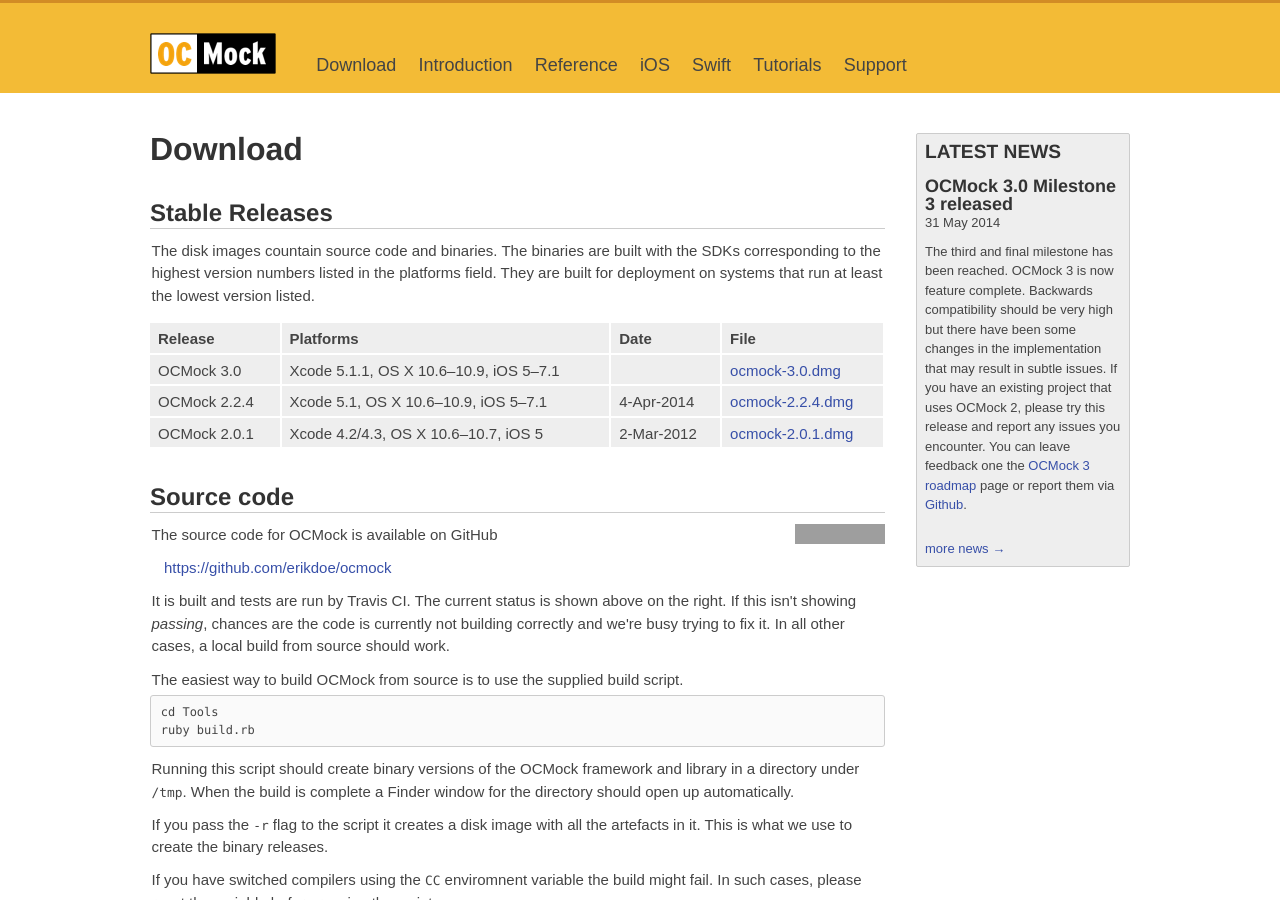
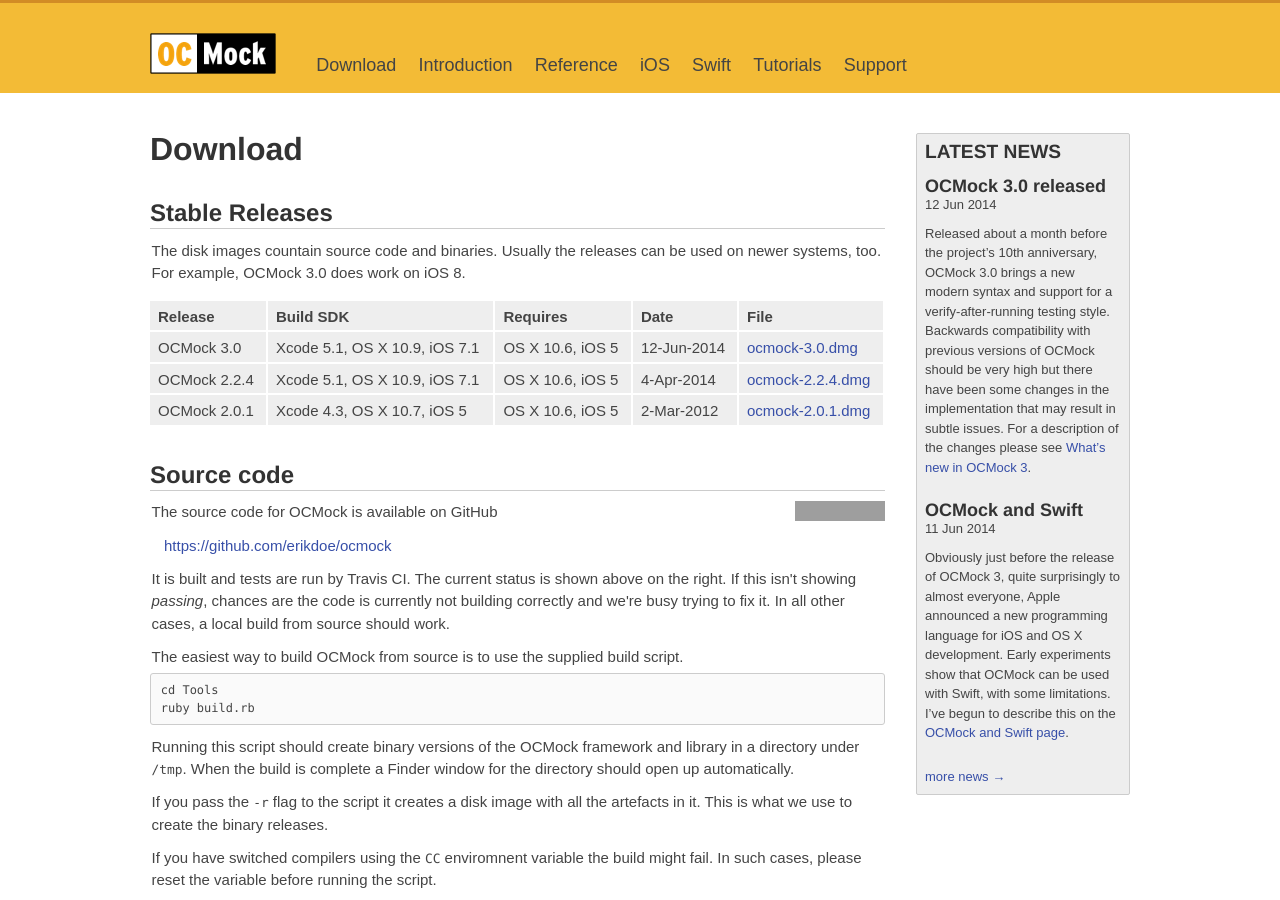
Before and after one commit to erikdoe/ocmock, a Jekyll site: the page built from download.html, in a window 1280 px wide and 900 px high. Built offline with Jekyll 4.4.1, drawn with Linux system fonts in a browser that asks for light colours; comment, search, counter and statistics services are not loaded; grey boxes are pictures that could not be loaded.

```diff
--- a/_layouts/default.html
+++ b/_layouts/default.html
@@ -116,7 +116,7 @@
 				<header>
 					<h2>Latest News</h2>
 				</header>
-				{% for post in site.posts limit: 1 %}
+				{% for post in site.posts limit: 2 %}
 				<article>
 					<h3>{{ post.title }}</h3>
 					<p class="postdate">{{ post.date | date:"%d %b %Y" }}
@@ -166,7 +166,7 @@
 		</div>
 
 		<!-- Start of StatCounter Code -->
-    <!-- <script type="text/javascript">
+    <script type="text/javascript">
     var sc_project=5243075;
     var sc_invisible=1;
     var sc_partition=59;
@@ -179,7 +179,7 @@
     <a title="hit counter" href="http://www.statcounter.com/blogger/" target="_blank">
     <img class="statcounter" src="http://c.statcounter.com/5243075/0/accd6a4e/1/" alt="hit counter">
     </a>
-    </div></noscript> -->
+    </div></noscript>
 		<!-- End of StatCounter Code -->
 
   </body>
--- a/download.html
+++ b/download.html
@@ -10,30 +10,34 @@ published: true
 
 <h2>Stable Releases</h2>
 
-<p>The disk images countain source code and binaries. The binaries are built with the SDKs corresponding to the highest version numbers listed in the platforms field. They are built for deployment on systems that run at least the lowest version listed.
+<p>The disk images countain source code and binaries. Usually the releases can be used on newer systems, too. For example, OCMock 3.0 does work on iOS 8.
 
 <table>
 	<tr>
 		<th>Release</th>
-		<th>Platforms</th>
+		<th>Build SDK</th>
+		<th>Requires</th>
 		<th>Date</th>
 		<th>File</th>
 	</tr>
 	<tr>
 		<td>OCMock 3.0</td>
-		<td>Xcode 5.1.1, OS X 10.6&ndash;10.9, iOS 5&ndash;7.1</td>
-		<td>&nbsp;</td>
+		<td>Xcode 5.1, OS X 10.9, iOS 7.1</td>
+		<td>OS X 10.6, iOS 5</td>
+		<td>12-Jun-2014</td>
 		<td><a href="{{ site.baseurl }}/downloads/ocmock-3.0.dmg">ocmock-3.0.dmg</a></td>
 	</tr>
 	<tr>
 		<td>OCMock 2.2.4</td>
-		<td>Xcode 5.1, OS X 10.6&ndash;10.9, iOS 5&ndash;7.1</td>
+		<td>Xcode 5.1, OS X 10.9, iOS 7.1</td>
+		<td>OS X 10.6, iOS 5</td>
 		<td>4-Apr-2014</td>
 		<td><a href="{{ site.baseurl }}/downloads/ocmock-2.2.4.dmg">ocmock-2.2.4.dmg</a></td>
 	</tr>
 	<tr>
 		<td>OCMock 2.0.1</td>
-		<td>Xcode 4.2/4.3, OS X 10.6&ndash;10.7, iOS 5</td>
+		<td>Xcode 4.3, OS X 10.7, iOS 5</td>
+		<td>OS X 10.6, iOS 5</td>
 		<td>2-Mar-2012</td>
 		<td><a href="{{ site.baseurl }}/downloads/ocmock-2.0.1.dmg">ocmock-2.0.1.dmg</a></td>
 	</tr>
--- a/ocmock3.html
+++ b/ocmock3.html
@@ -84,6 +84,7 @@ id partial = [OCMockObject partialMockForObject:anObject];
 <p>Verification:
 <ul>
 	<li><b>OCMVerifyAll(mock)</b>: verifies all expectations on the mock
+	<li><b>OCMVerifyAllWithDelay(mock, delay)</b>: verifies all expectations on the mock, waiting for the expectations
 </ul>
 
 <p>It is possible to mix and match the new syntax with the traditional method-based syntax.
```
Also changed, not shown: _posts/2014-06-11-ocmock-and-swift.markdown (added, +10 -0 lines), _posts/2014-06-12-ocmock-3-released.markdown (added, +10 -0 lines).
